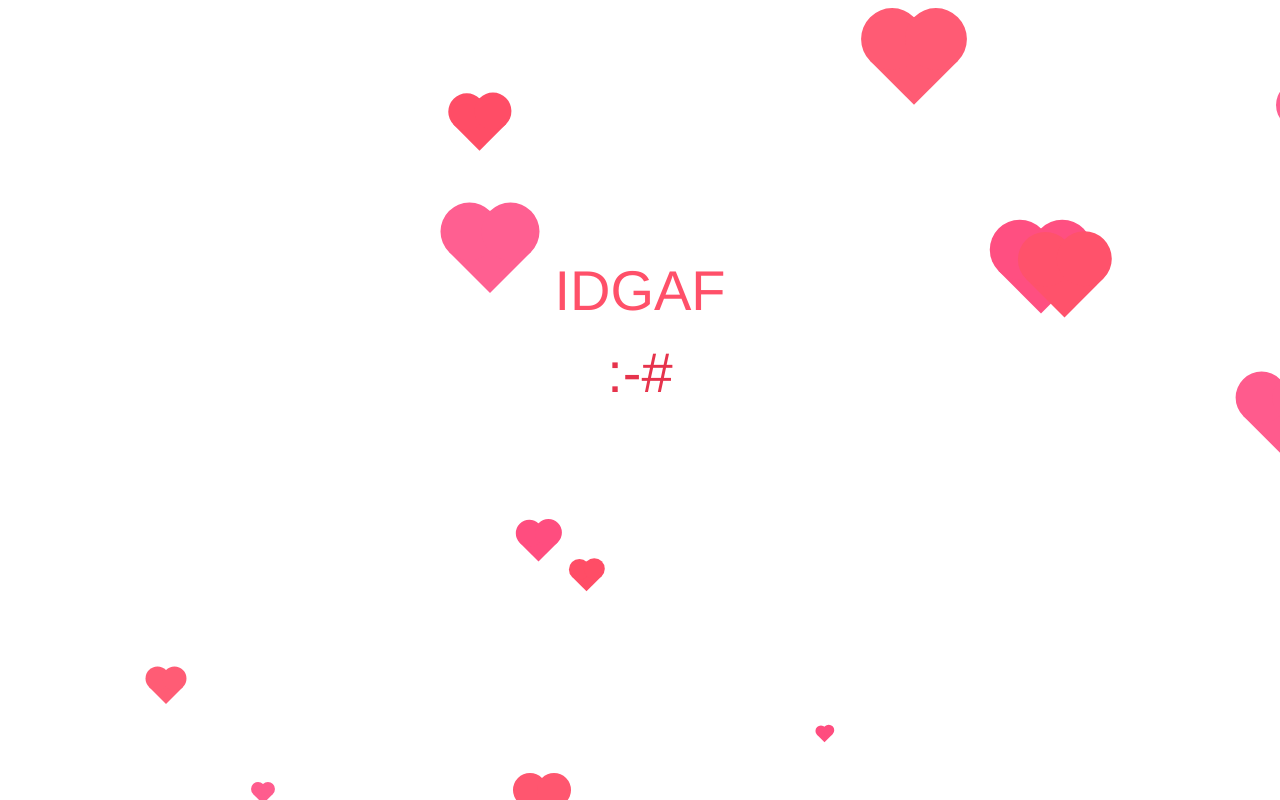
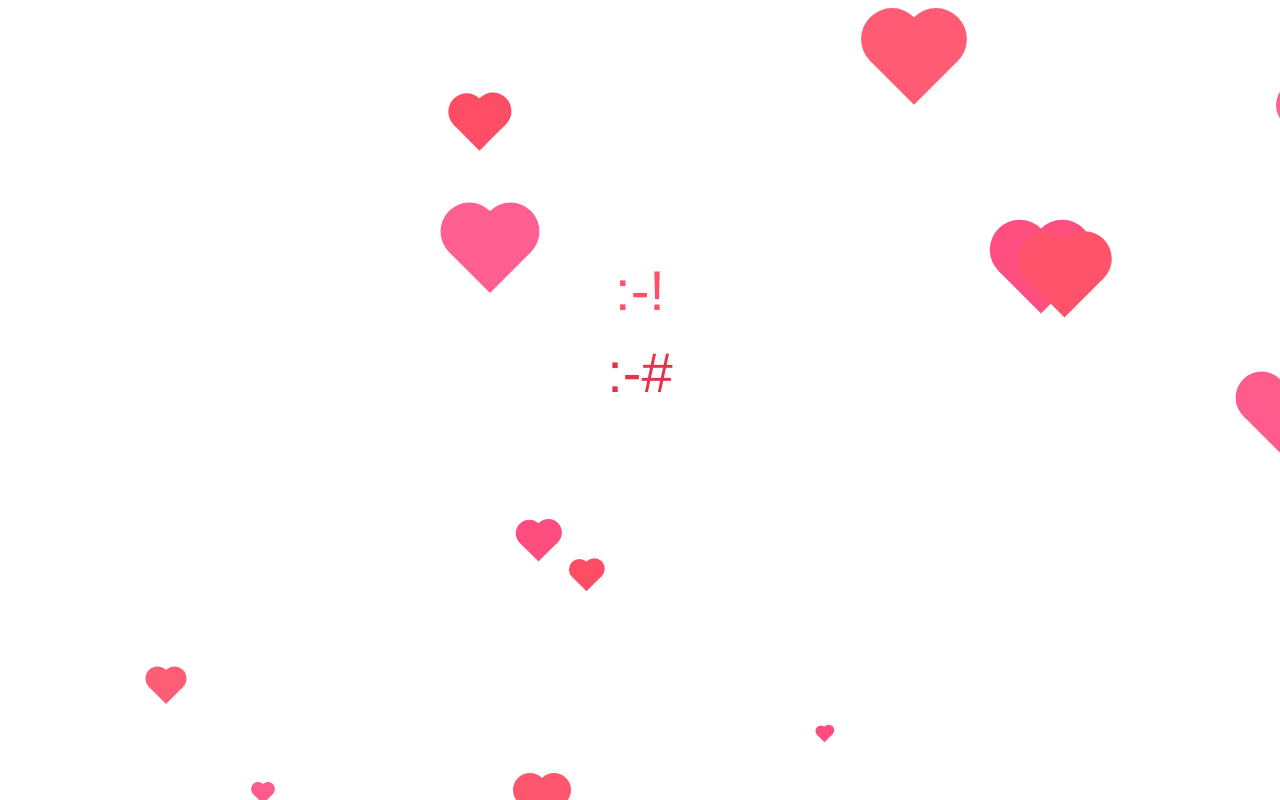
Before and after one commit to sravanlonely/chocolate, a plain HTML site: page index.html in a window 1280 px wide. Drawn offline with nearby package versions, Linux system fonts and the light colour scheme.

Commit message:
Update index.html

```diff
--- a/index.html
+++ b/index.html
@@ -42,7 +42,7 @@
 <body>
 	<div class="fixed-container bg_heart">
 		<div class="signature animated fadeIn">
-			<h1 class="text-center" style="font-size: 4em; color: #FF5069;">IDGAF</h1>
+			<h1 class="text-center" style="font-size: 4em; color: #FF5069;">:-!</h1>
 			<h1 class="text-center" style="font-size: 4em; color: #E6334C;">:-#</h1>
 		</div>
 	</div>
```
